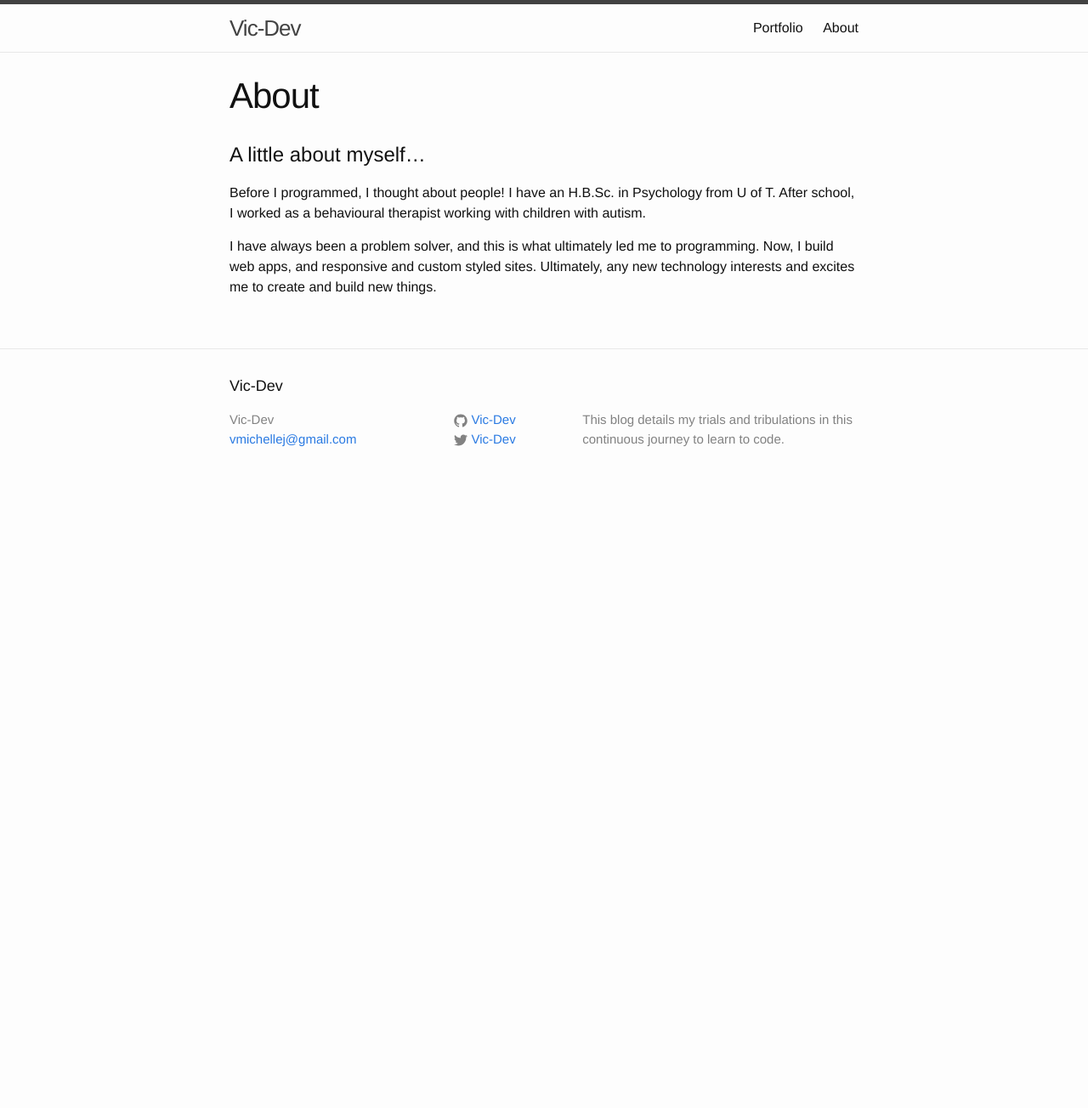
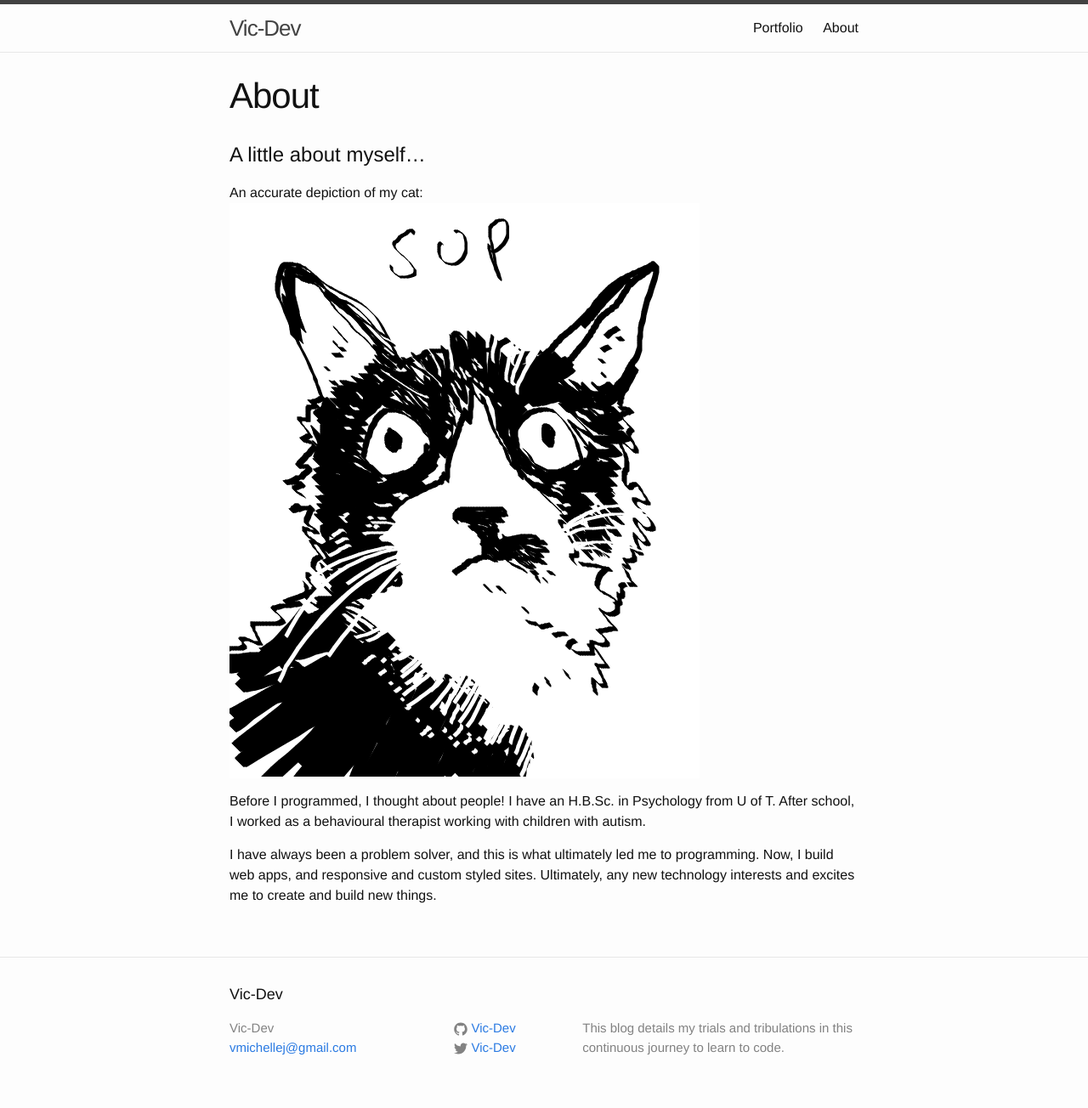
Before and after one commit to Vic-Dev/Vic-Dev.github.io, a Jekyll site: the page built from about.md, in a window 1280 px wide. Shown: the whole page at 85% size. Built offline with Jekyll 4.4.1, drawn with Linux system fonts in a browser that asks for light colours; before the commit the page ends 900 px from its top, so only the background shows below that.

Commit message:
Add image to about

```diff
--- a/about.md
+++ b/about.md
@@ -6,6 +6,8 @@ permalink: /about/
 
 # A little about myself...
 
+An accurate depiction of my cat: ![Cat]({{ site.url }}assets/cat.png)
+
 Before I programmed, I thought about people! I have an H.B.Sc. in Psychology from U of T. After school, I worked as a behavioural therapist working with children with autism.
 
 I have always been a problem solver, and this is what ultimately led me to programming. Now, I build web apps, and responsive and custom styled sites. Ultimately, any new technology interests and excites me to create and build new things.
```
Also changed, not shown: assets/cat.png (added).
